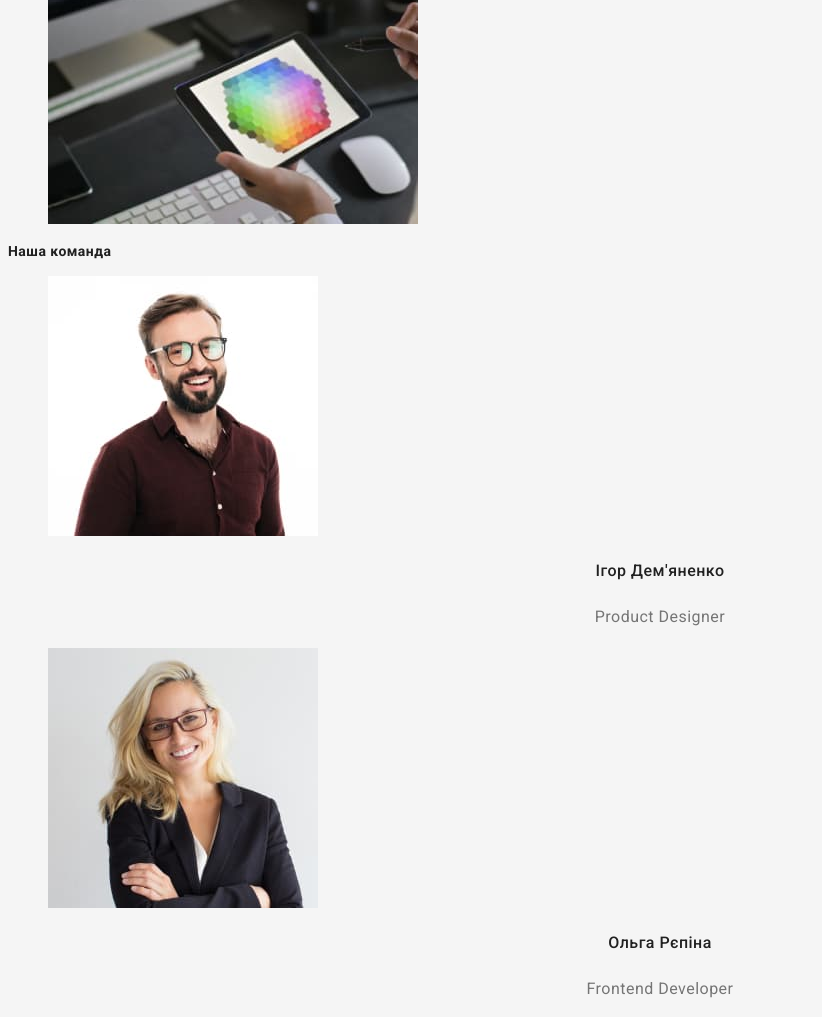
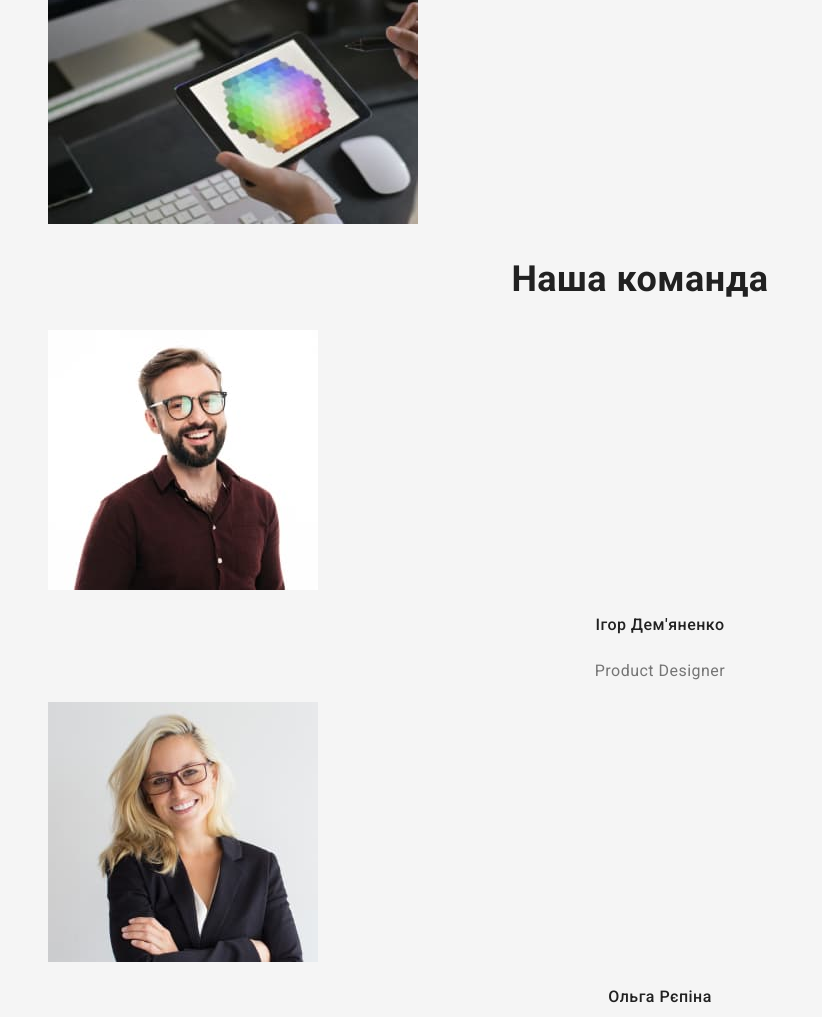
Before and after one commit to OleksandrVaniuta/goit-markup-hw-02, a plain HTML site: page index.html in a window 1280 px wide. Shown: the part 1458-2475 px from the top of the page, without its empty margins (0-822 px from the left). Drawn offline with Linux system fonts and the light colour scheme.

Commit message:
внес правки в оформление текста

```diff
--- a/CSS/styles.css
+++ b/CSS/styles.css
@@ -108,7 +108,7 @@ ul {
 }
 
 .section-title.work,
-.section-title.team {
+.section-title.crew {
 	font-size: 36px;
 	line-height: 1.17;
 	text-align: center;
```
